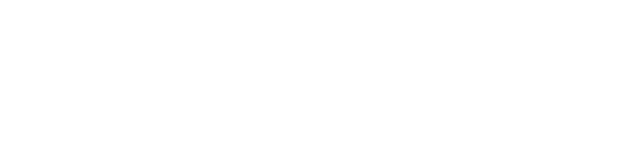
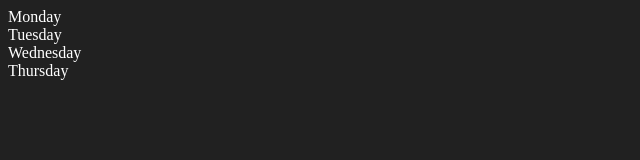
Before and after one commit to SyedTathahir/js-learning, a plain HTML site: page 06_dom/two.html in a window 1280 px wide. Shown: the whole page, without its empty margins (0-640 px from the left). Drawn offline with Linux system fonts and the light colour scheme.

Commit message:
added class to html

```diff
--- a/06_dom/two.html
+++ b/06_dom/two.html
@@ -5,7 +5,13 @@
 
     <title> DOM | Learning</title>
 </head>
-<body>
-
+<body style="background-color: #212121; color:#ffff" >
+    <div class="parent">
+        <div class="day">Monday</div>
+        <div class="day">Tuesday</div>
+        <div class="day">Wednesday</div>
+        <div class="day">Thursday</div>
+    </div>
 </body>
+<script></script>
 </html>
```
